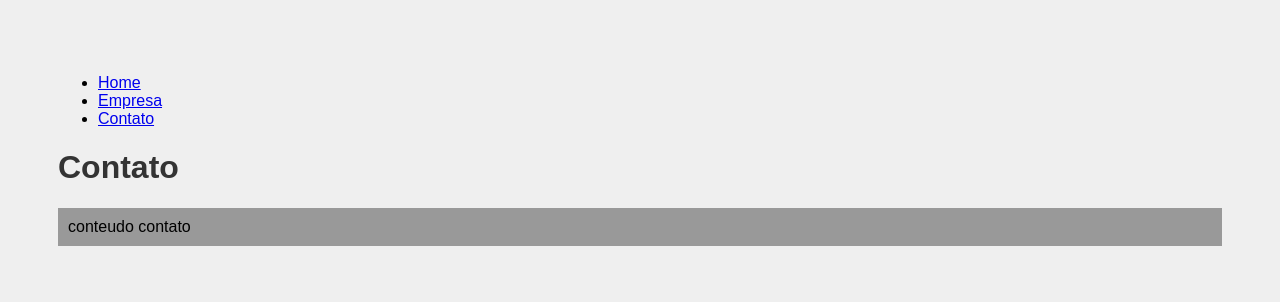
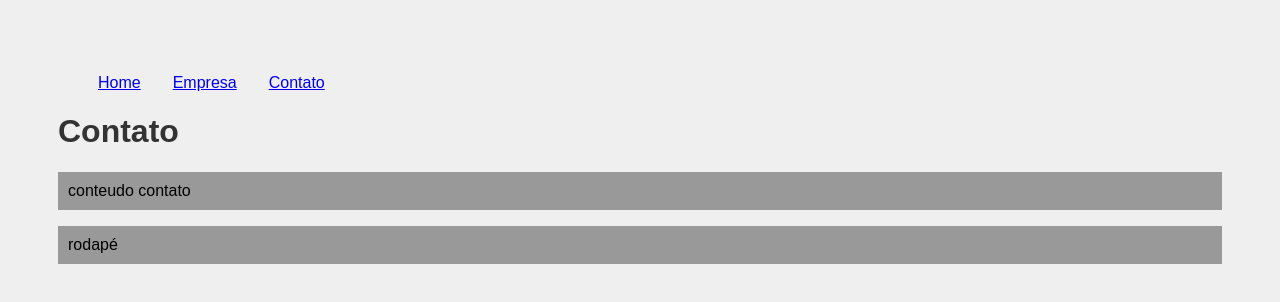
Before and after one commit to FagnerMoraes/rd-app, a React (Create React App) app: page /contato in a window 1280 px wide. Shown: the top 302 px of the page. Built offline with nearby package versions, Linux system fonts and the light colour scheme.

Commit message:
melhorando as rotas

```diff
--- a/src/App.js
+++ b/src/App.js
@@ -1,14 +1,34 @@
 import React from 'react';
 import { Outlet } from 'react-router-dom';
+import Footer from './components/layout/Footer';
 import Navbar from './components/layout/Navbar';
+import { BrowserRouter, Route, Routes } from "react-router-dom";
+
+
+import Contato from './pages/Contato';
+import Empresa from './pages/Empresa';
+import Home from './pages/Home';
+
+
+
 
 function App() {
 
   return (
 
     <div className='App'>
-      <Navbar />
-      <Outlet />
+    <BrowserRouter>
+    <Navbar />
+      <Routes>
+        <Route>
+          <Route path='/' element={<Home />} />
+          <Route path='empresa' element={<Empresa />} />
+          <Route path='contato' element={<Contato />} />
+        </Route>
+      </Routes>
+    </BrowserRouter>
+    <Outlet />
+    <Footer />
     </div>
   )
 }
--- /dev/null
+++ b/src/components/layout/Footer.js
@@ -0,0 +1,10 @@
+import React from 'react';
+function Footer(){
+    return (
+        <div>
+            <p>rodapé</p>
+        </div>
+    )
+}
+
+export default Footer;
--- a/src/components/layout/Navbar.js
+++ b/src/components/layout/Navbar.js
@@ -1,19 +1,20 @@
 import React from 'react';
-import { Link } from 'react-router-dom';
+import {Link} from 'react-router-dom';
 
+import styles from './Navbar.module.css'
 
 function Navbar(){
     return(
         <>
-        <ul>
-        <li>
-          <Link to="/">Home</Link>
+        <ul className={styles.list}>
+        <li className={styles.item}>
+          <Link to="/" >Home</Link>
         </li>
-        <li>
-          <Link to="/empresa">Empresa</Link>
+        <li className={styles.item}>
+          <Link to="/empresa" >Empresa</Link>
         </li>
-        <li>
-          <Link to="/contato">Contato</Link>
+        <li className={styles.item}>
+          <Link to="/contato" >Contato</Link>
         </li>
       </ul>
         </>
--- /dev/null
+++ b/src/components/layout/Navbar.module.css
@@ -0,0 +1,7 @@
+.list{
+    display: flex;
+    list-style: none;
+}
+.item{
+    margin-right: 2em;
+}
--- a/src/index.js
+++ b/src/index.js
@@ -1,32 +1,16 @@
 import React from 'react';
 import ReactDOM from 'react-dom/client';
-import { BrowserRouter, Route, Routes } from "react-router-dom";
+import App from './App';
 
 import './index.css';
-import App from './App';
+
 import reportWebVitals from './reportWebVitals';
-
-
-import Contato from './pages/Contato';
-import Empresa from './pages/Empresa';
-import Home from './pages/Home';
 
 
 const root = ReactDOM.createRoot(document.getElementById('root'));
 root.render(
   <React.StrictMode>
-    <BrowserRouter>
-    <Routes>
-        <Route element={<App />}>
-          <Route path='/' element={<Home />} />
-          <Route path='empresa' element={<Empresa />} />
-          <Route path='contato' element={<Contato />} />
-    </Route>
-    </Routes>
-    </BrowserRouter>
-
-
-
+    <App />
   </React.StrictMode>
 );
 
```
